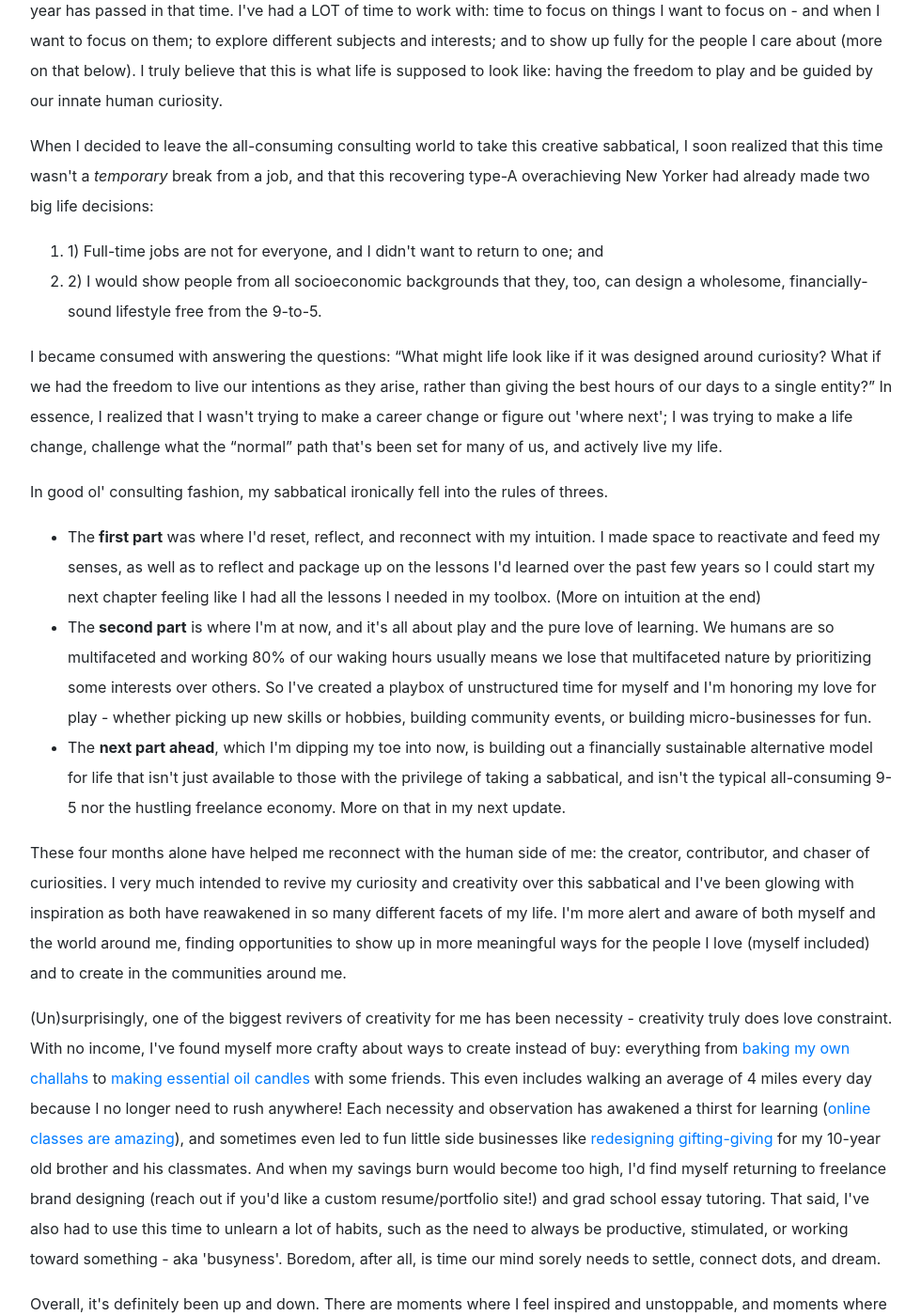
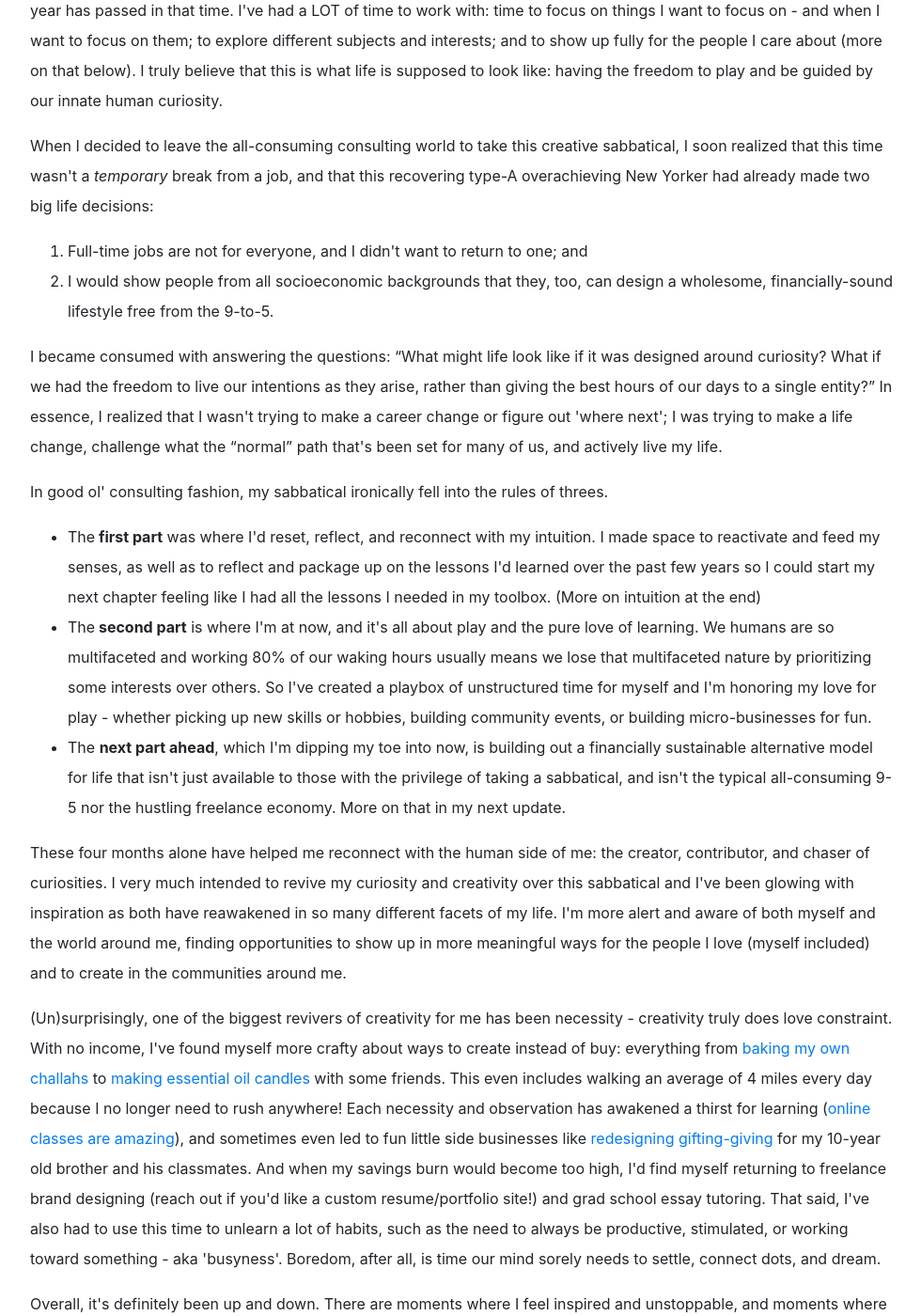
Before and after one commit to dalkat/dalkat.github.io, a Jekyll site: the page built from update-1.md, in a window 1280 px wide and 1400 px high, scrolled down 401 px. Shown: the whole window at 94% size, without its empty margins (148-1128 px from the left). Built offline with Jekyll 4.4.1, drawn with Linux system fonts in a browser that asks for light colours; nearby versions of some CDN libraries; some web fonts are replaced; library files that are not in the unit come from our copies.

Commit message:
added blog class w p height

```diff
--- a/_layouts/update-1.html
+++ b/_layouts/update-1.html
@@ -17,7 +17,7 @@ layout: default-sub
     </header>
 
 
-    <section class="services" class="bg-light">
+    <section class="blog bg-light">
       <div class="container">
         <div class="row">
             <p><i>This has been so hard to write, and so hard to not let the perfectionist in me take over! So a quick YAY that I've finally clicked send! My goal in writing these updates is to share my journey experimenting with a lifestyle that doesn't involve full-time or freelance work, to ask for help and input on the many questions I'm asking myself during this journey, and perhaps even to inject some inspiration on what's possible to the amazing people in my life. My one request is that I would LOVE to hear from you - if there's something that particularly resonates, or if you have advice from your own life journeys, write me a note, and let me know how you're doing, too :)</i></p>
@@ -25,15 +25,17 @@ layout: default-sub
         </div>
       </section>
 
-    <section class="services">
+    <section class="blog">
       <div class="container">
         <div class="row">
           <div class="col-lg-1 col-md-1" style="line-height: 2;"></div>
           <div class="col-lg-10 col-md-10 col-sm-12 col-12" style="line-height: 2;">
             <p>In the words of <a href="https://amzn.to/2MeRJGh">Michelle Obama</a>, it's been four months since I "swerved" and left Deloitte, and yet it feels like an entire year has passed in that time. I've had a LOT of time to work with: time to focus on things I want to focus on - and when I want to focus on them; to explore different subjects and interests; and to show up fully for the people I care about (more on that below). I truly believe that this is what life is supposed to look like: having the freedom to play and be guided by our innate human curiosity.</p>
+
             <p>When I decided to leave the all-consuming consulting world to take this creative sabbatical, I soon realized that this time wasn't a&nbsp;<em>temporary</em>&nbsp;break from a job, and that this recovering type-A overachieving New Yorker had already made two big life decisions:&nbsp;</p>
-            <ol><li>1) Full-time jobs are not for everyone, and I didn't want to return to one; and&nbsp;</li>
-            <li>2) I would show people from all socioeconomic backgrounds that they, too, can design a wholesome, financially-sound lifestyle free from the 9-to-5.</li></ol>
+            <ol><li>Full-time jobs are not for everyone, and I didn't want to return to one; and&nbsp;</li>
+            <li>I would show people from all socioeconomic backgrounds that they, too, can design a wholesome, financially-sound lifestyle free from the 9-to-5.</li></ol>
+
             <p>I became consumed with answering the questions: &ldquo;What might life look like if it was designed around curiosity? What if we had the freedom to live our intentions as they arise, rather than giving the best hours of our days to a single entity?&rdquo; In essence, I realized that I wasn't trying to make a career change or figure out 'where next'; I was trying to make a life change, challenge what the &ldquo;normal&rdquo; path that's been set for many of us, and actively live my life.</p>
             <p>In good ol' consulting fashion, my sabbatical ironically fell into the rules of threes.&nbsp;</p>
             <ul>
@@ -56,7 +58,7 @@ layout: default-sub
       </div>
     </section>
 
-     <section class="bg-light">
+     <section class="blog bg-light">
       <div class="container">
         <div class="row">
             <p><strong>Key themes of part one of my sabbatical</strong></p>
--- a/_sass/_global.scss
+++ b/_sass/_global.scss
@@ -6,6 +6,10 @@ body {
 
 p {
   line-height: 1.75;
+}
+
+p.blog {
+  line-height: 2;
 }
 
 b, strong {
@@ -32,6 +36,7 @@ h6 {
   font-weight: 500;
   @include heading-font;
 }
+
 
 section {
   padding: 100px 0;
```
